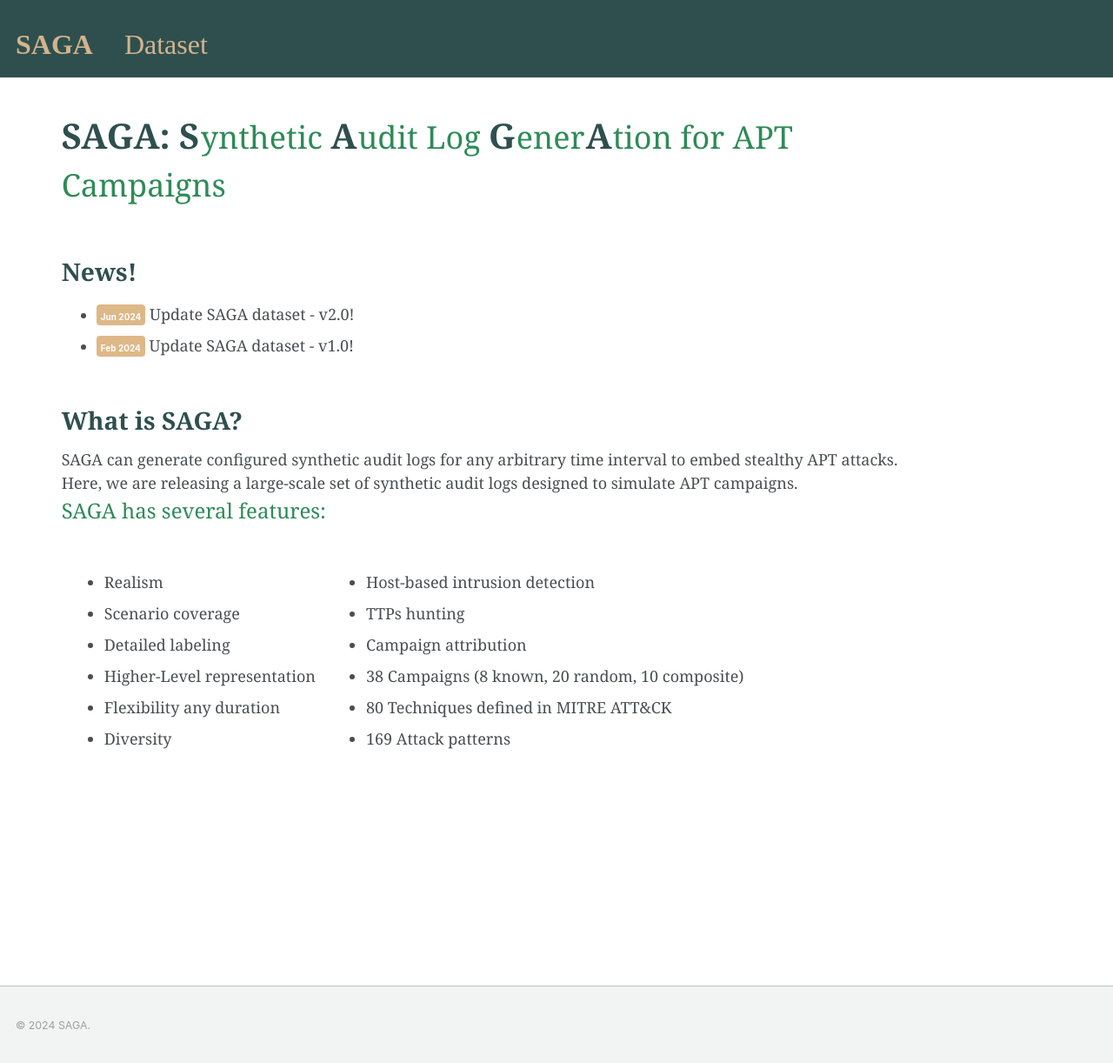
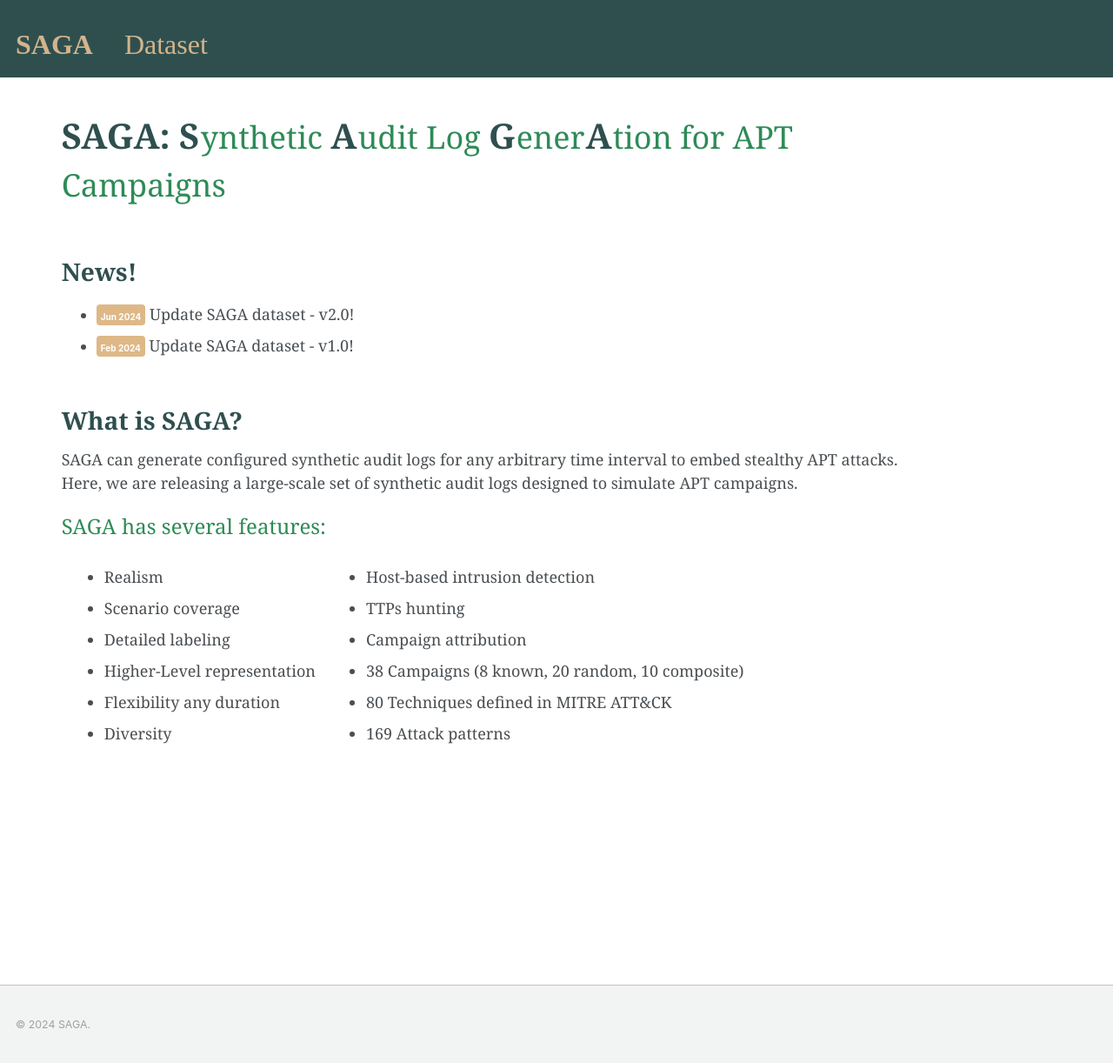
Before and after one commit to saga-tw/saga-tw.github.io, a Jekyll site: the page built from _pages/about.md, in a window 1280 px wide and 1224 px high. Shown: the whole window at 87% size. Built offline with Jekyll 4.4.1, drawn with Linux system fonts in a browser that asks for light colours.

Commit message:
Update about.md

```diff
--- a/_pages/about.md
+++ b/_pages/about.md
@@ -26,7 +26,7 @@ redirect_from:
 
 <h1 style= "color:#2F4F4F; font-family: 'Georgia';">What is SAGA?</h1>
 <p style="font-family: 'Georgia'; margin-bottom: 0 !important;">SAGA can generate configured synthetic audit logs for any arbitrary time interval to embed stealthy APT attacks. Here, we are releasing a large-scale set of synthetic audit logs designed to simulate APT campaigns.</p>
-<span style="color: #2E8B57; font-family: 'Georgia'; font-size:24px;">SAGA has several features:</span>
+<p style="margin-top: 1em !important; margin-bottom: 0 !important;"><span style="color: #2E8B57; font-family: 'Georgia'; font-size:24px;">SAGA has several features:</span></p>
 <!-- <h2 style= "color:#2F4F4F; font-family: 'Georgia';">SAGA has several features:</h2> -->
 <table>
   <tr>
```
